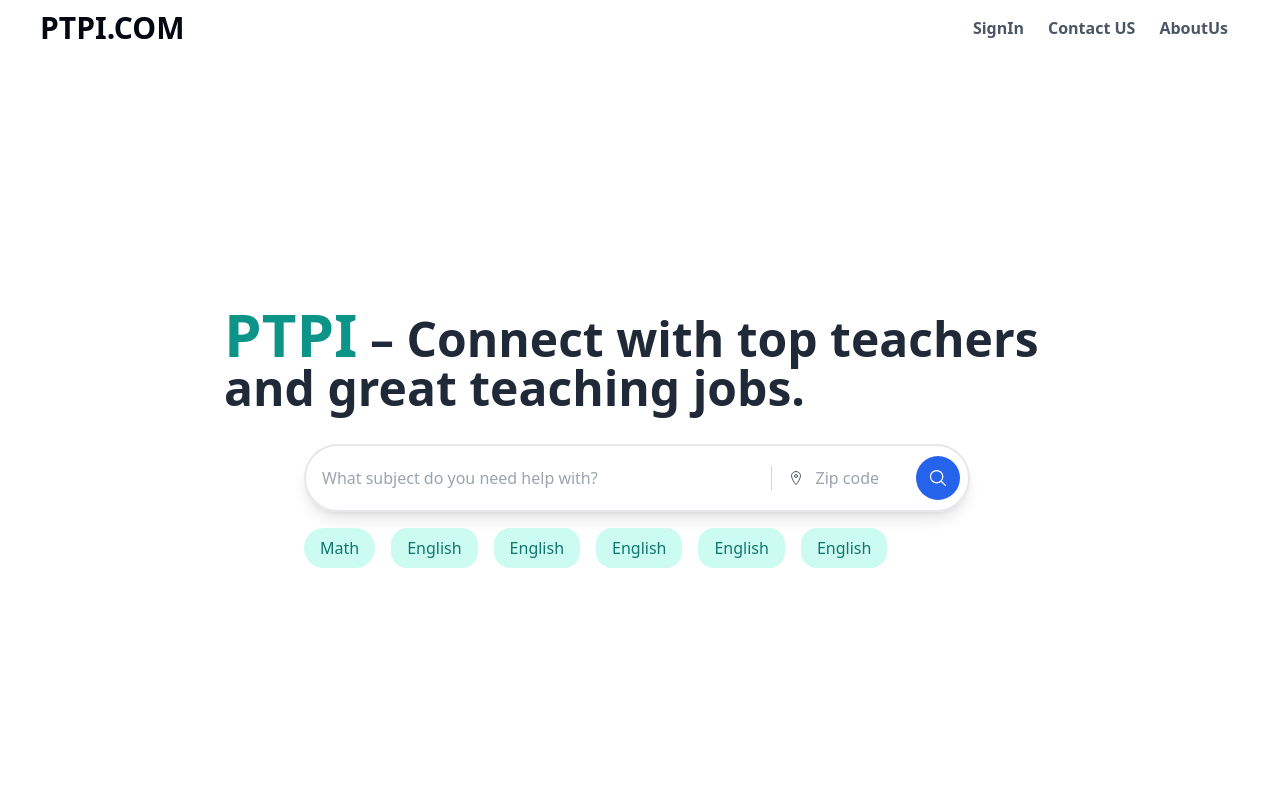
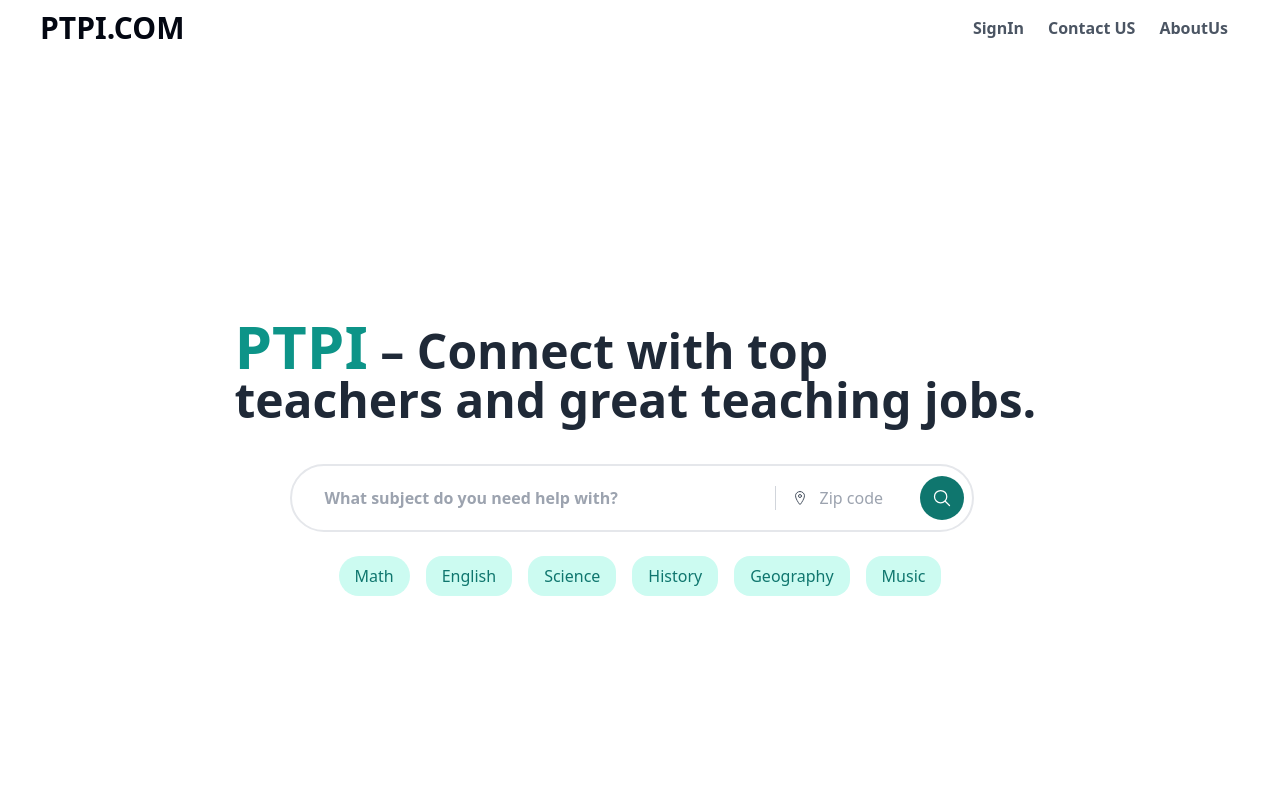
Before and after one commit to Comestro/TeacherGotHire, a React (Vite) app in the folder teacher_frontend/: page / in a window 1280 px wide. Shown: the top 800 px of the page. Built offline with nearby package versions, Linux system fonts and the light colour scheme.

Commit message:
home page desing final

```diff
--- a/teacher_frontend/src/components/Home/Home.jsx
+++ b/teacher_frontend/src/components/Home/Home.jsx
@@ -16,7 +16,12 @@ function Home() {
   };
 
   return (
-    <div>
+    <div
+  className="object-center bg-no-repeat"
+  // style={{
+  //   backgroundImage: `url('https://images.unsplash.com/photo-1509078302641-7553084efc8f?q=80&w=2070&auto=format&fit=crop&ixlib=rb-4.0.3&ixid=M3wxMjA3fDB8MHxwaG90by1wYWdlfHx8fGVufDB8fHx8fA%3D%3D')`,
+  // }}
+>
   <nav>
     <Navbar
       links={[
@@ -27,71 +32,74 @@ function Home() {
       variant="dark"
     />
   </nav>
-      <div className="hero h-screen w-full flex items-center justify-center">
-        <div className="flex flex-col w-[65%] text-gray-800 mb-10 ">
-          <p className="mb-8 font-bold text-5xl leading-none">
-            <span className="font-bold text-6xl text-teal-600">PTPI</span> – Connect with top teachers and great teaching jobs.
+  <div className="hero h-screen w-full flex flex-col items-center justify-center px-4 ">
+    <div className="flex justify-center items-center mx-auto flex-col w-full lg:w-[65%] text-gray-800 mb-2">
+      <p className="mb-8 font-bold text-4xl md:text-5xl leading-none">
+        <span className="font-bold text-5xl md:text-6xl text-teal-600">PTPI</span> –
+        Connect with top teachers and great teaching jobs.
       </p>
-          <div className="flex items-center rounded-full w-[80%] shadow-lg border-2 mx-20 p-2">
+    </div>
+    <div className="flex flex-col gap-2 w-full lg:w-[65%] px-14">
+      <div className="flex items-center rounded-full border-2 p-2 bg-white mr-4">
         <input
           type="text"
           placeholder="What subject do you need help with?"
-              className="flex-1 p-2 px- border-none focus:outline-none text-gray-600 placeholder-gray-400"
+          className="flex-1 p-2 px-2 border-none focus:outline-none text-gray-600  placeholder-gray-400 placeholder:font-semibold placeholder:px-4"
         />
-            <div className="h-6 w-px bg-gray-300 mx-4"></div>
-            <IoLocationOutline className="text-gray-600" />
+        <div className="h-6 w-px bg-gray-300 mx-4 hidden sm:block"></div>
+        <IoLocationOutline className="text-gray-600 hidden sm:block" />
         <input
           type="text"
           placeholder="Zip code"
-              className="w-28 p-3 border-none focus:outline-none text-gray-600 placeholder-gray-400"
+          className="hidden sm:block w-20 md:w-28 p-3 border-none focus:outline-none text-gray-600 placeholder-gray-400"
         />
-            <button className="bg-blue-600 hover:bg-blue-500 p-2 rounded-full flex items-center justify-center">
-              <IoSearchOutline className="text-white w-7 h-7 p-1 " />
+        <button className="bg-teal-700 hover:bg-blue-500 p-2 rounded-full flex items-center justify-center">
+          <IoSearchOutline className="text-white w-5 h-5 md:w-7 md:h-7 p-1" />
         </button>
       </div>
 
-          <div className="mt-4 flex gap-4 mx-20">
+      <div className="mt-4 flex flex-nowrap gap-4 justify-center">
         <Button
-              textColor="text-teal-700"
+          textColor="text-teal-700 font-medium"
           bgcolor="bg-teal-100"
-              className="rounded-full opacity-3"
+          className="rounded-full"
         >
           Math
         </Button>
         <Button
-              textColor="text-teal-700"
+          textColor="text-teal-700 font-medium"
           bgcolor="bg-teal-100"
           className="rounded-2xl"
         >
           English
         </Button>
         <Button
-              textColor="text-teal-700"
+          textColor="text-teal-700 font-medium"
           bgcolor="bg-teal-100"
           className="rounded-2xl"
         >
-              English
+          Science
         </Button>
         <Button
-              textColor="text-teal-700"
+          textColor="text-teal-700 font-medium"
           bgcolor="bg-teal-100"
           className="rounded-2xl"
         >
-              English
+          History
         </Button>
         <Button
-              textColor="text-teal-700"
+          textColor="text-teal-700 font-medium"
           bgcolor="bg-teal-100"
           className="rounded-2xl"
         >
-              English
+          Geography
         </Button>
         <Button
-              textColor="text-teal-700"
+          textColor="text-teal-700 font-medium"
           bgcolor="bg-teal-100"
           className="rounded-2xl"
         >
-              English
+          Music
         </Button>
       </div>
     </div>
@@ -99,6 +107,7 @@ function Home() {
   <RoleSelection onSelectRole={handleRoleSelection} />
   <Footer />
 </div>
+
   );
 }
 
```
Lines whose indentation alone changed are shown as unchanged.
